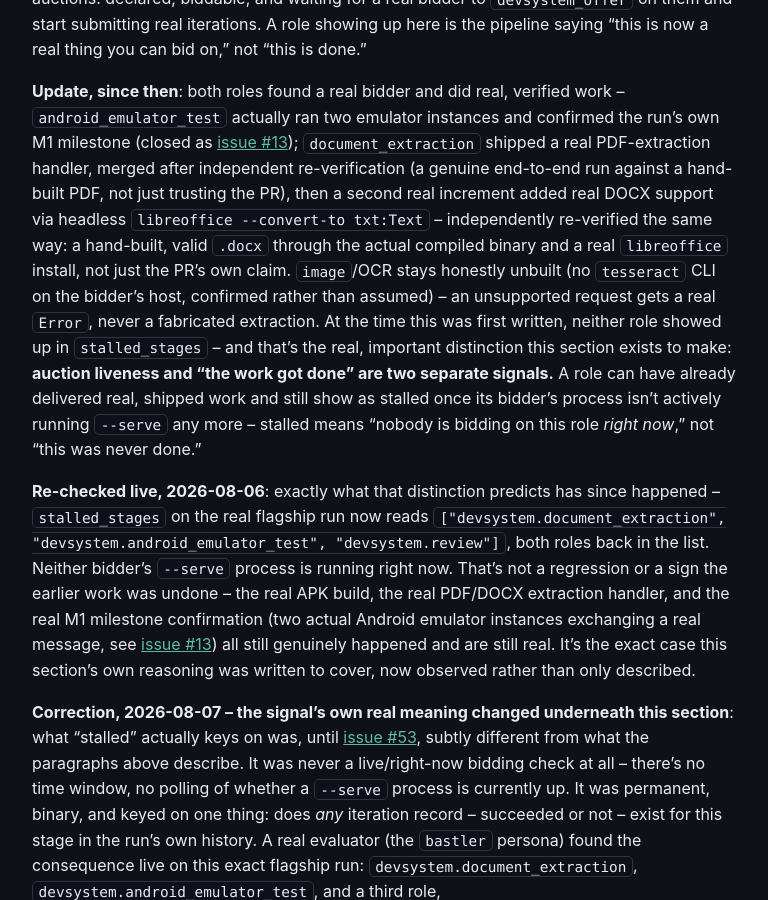
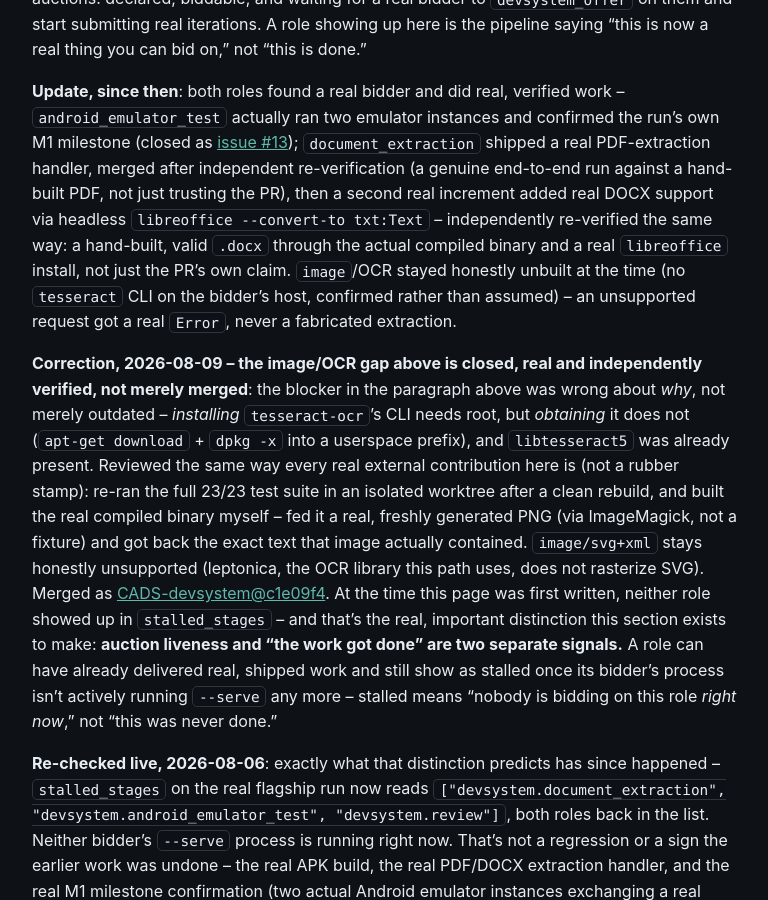
Before and after one commit to scimbe/CADS-devsystem-docs, a Jekyll site: the page built from _explanation/self-optimizing-pipeline.md, in a window 1280 px wide and 900 px high, scrolled down 2823 px. Shown: the whole window, without its empty margins (322-1090 px from the left). Built offline with Jekyll 4.4.1, drawn with Linux system fonts in a browser that asks for light colours.

Commit message:
how-to+reference+explanation: correct the stale "never images" claim
CADS-devsystem PR #57 (merged c1e09f4, 2026-08-09) added real image
OCR to the devsystem.document_extraction channel handler -- three
docs pages still said the channel path never handles images, stale
as of that merge:

- manage-rag-documents.md: the upload-a-file section claimed only
  Unstructured handles images. Both paths now support the same real
  format set (PDF/DOCX/legacy DOC/text/markdown/images), only SVG
  stays unsupported on either (neither Unstructured nor leptonica
  rasterizes it).
- rest-api.md: same correction on the upload-file route's own
  description.
- self-optimizing-pipeline.md: added a dated correction paragraph
  (matching this page's own established append-don't-edit style for
  superseded state) rather than rewriting the historical "image/OCR
  stays honestly unbuilt" note in place.

Verified against the merged PR's own review, not re-guessed: 23/23
tests, and the real compiled binary run directly against a real
generated PNG.

Hermetic Jekyll build clean.

Co-Authored-By: Claude Sonnet 5 <noreply@anthropic.com>
Claude-Session: https://claude.ai/code/session_018FkngvdKnmVcAT84EZe7Ur

```diff
--- a/_explanation/self-optimizing-pipeline.md
+++ b/_explanation/self-optimizing-pipeline.md
@@ -94,9 +94,21 @@ shipped a real PDF-extraction handler, merged after independent re-verification
 end-to-end run against a hand-built PDF, not just trusting the PR), then a second real increment
 added real DOCX support via headless `libreoffice --convert-to txt:Text` -- independently
 re-verified the same way: a hand-built, valid `.docx` through the actual compiled binary and a real
-`libreoffice` install, not just the PR's own claim. `image`/OCR stays honestly unbuilt (no
-`tesseract` CLI on the bidder's host, confirmed rather than assumed) -- an unsupported request gets
-a real `Error`, never a fabricated extraction. At the time this was first written, neither role
+`libreoffice` install, not just the PR's own claim. `image`/OCR stayed honestly unbuilt at the time
+(no `tesseract` CLI on the bidder's host, confirmed rather than assumed) -- an unsupported request
+got a real `Error`, never a fabricated extraction.
+
+**Correction, 2026-08-09 -- the image/OCR gap above is closed, real and independently verified,
+not merely merged**: the blocker in the paragraph above was wrong about *why*, not merely
+outdated -- *installing* `tesseract-ocr`'s CLI needs root, but *obtaining* it does not (`apt-get
+download` + `dpkg -x` into a userspace prefix), and `libtesseract5` was already present. Reviewed
+the same way every real external contribution here is (not a rubber stamp): re-ran the full 23/23
+test suite in an isolated worktree after a clean rebuild, and built the real compiled binary myself
+-- fed it a real, freshly generated PNG (via ImageMagick, not a fixture) and got back the exact text
+that image actually contained. `image/svg+xml` stays honestly unsupported (leptonica, the OCR
+library this path uses, does not rasterize SVG). Merged as
+[CADS-devsystem@c1e09f4](https://github.com/scimbe/CADS-devsystem/commit/c1e09f4). At the time this
+page was first written, neither role
 showed up in `stalled_stages` -- and that's the real, important distinction this section exists to
 make: **auction liveness and "the work got done" are two separate signals.** A role can have
 already delivered real, shipped work and still show as stalled once its bidder's process isn't
```
Also changed, not shown: _how-to/manage-rag-documents.md (+7 -5 lines), _reference/rest-api.md (+1 -1 lines).
